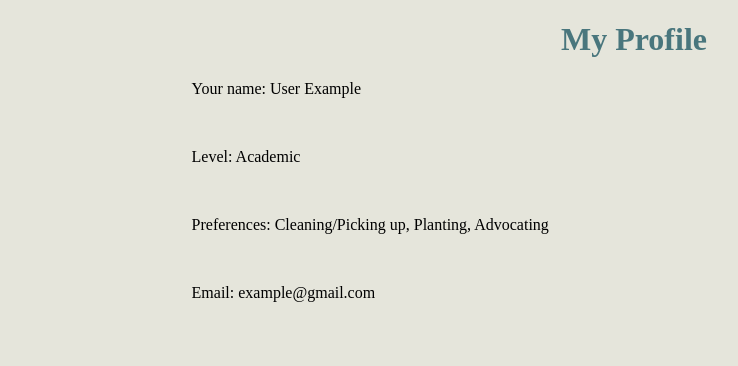
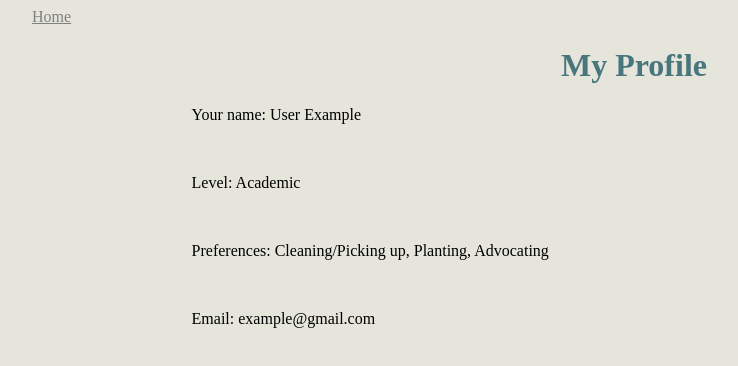
Before and after one commit to f0rces/forces-of-nature, a plain HTML site: page myprofile.html in a window 1280 px wide. Shown: the whole page, without its empty margins (6-744 px from the left). Drawn offline with Linux system fonts and the light colour scheme.

Commit message:
added home link

```diff
--- a/myprofile.html
+++ b/myprofile.html
@@ -7,6 +7,10 @@
 </head>
 
 <body>
+	<div class="header-div">
+		<a class="left-side" href="userhome.html">Home</a>
+	</div>
+
 	<h1 class="headers" style="text-align: center">My Profile</h1>
 	<div class="post-content">
 		<p>Your name: User Example</p>
```
